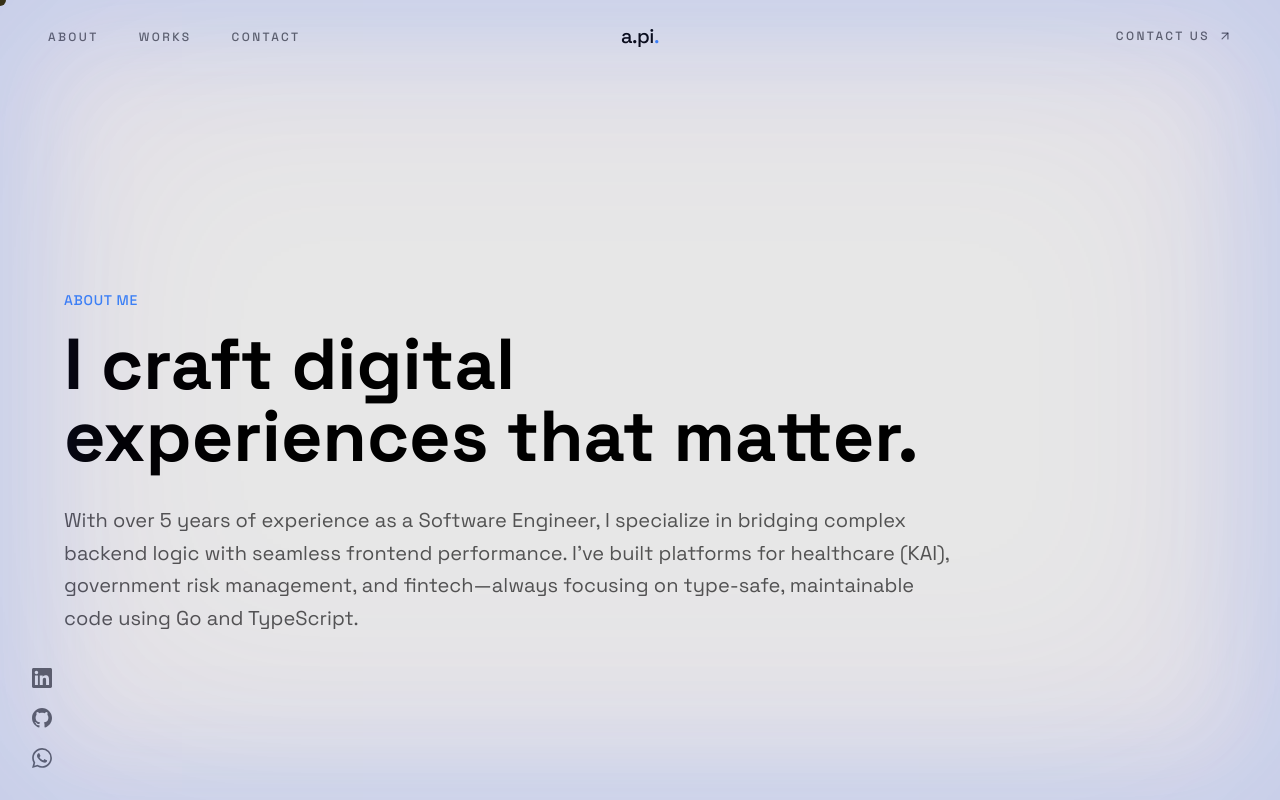
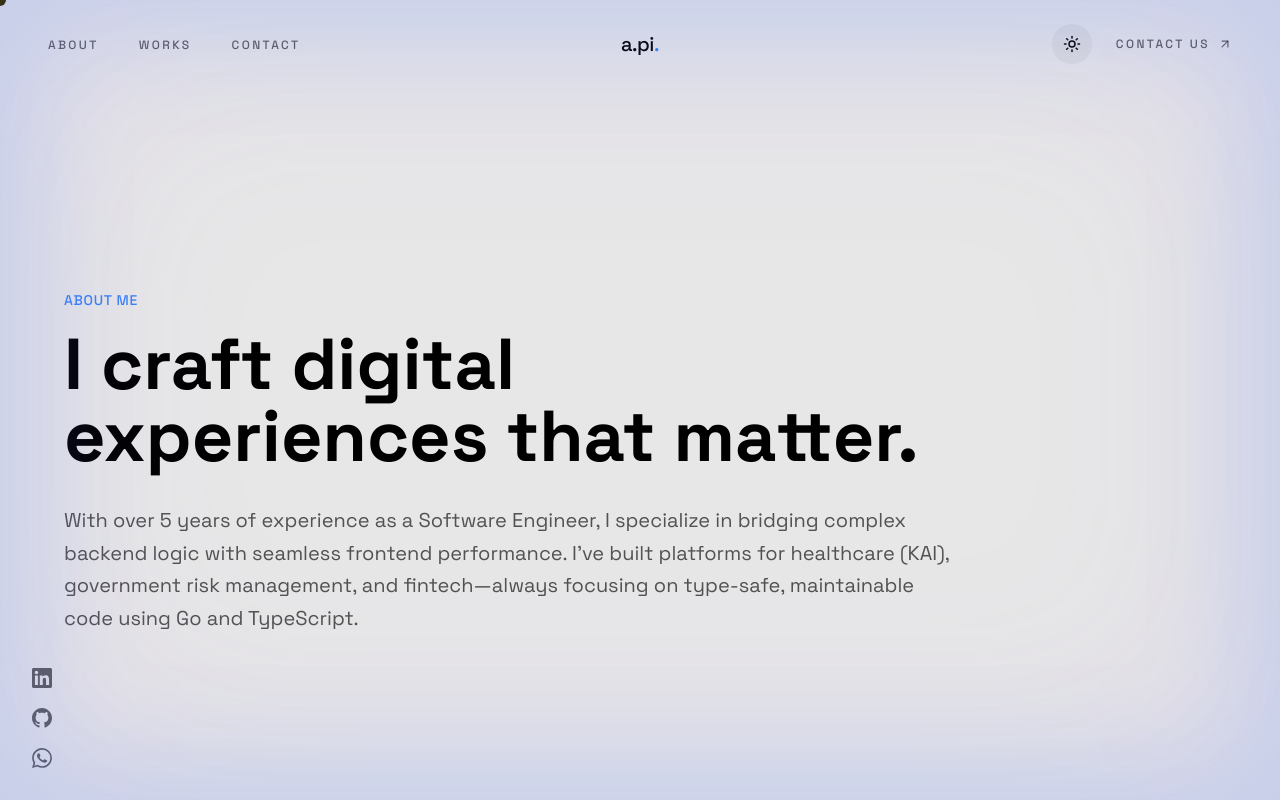
Before and after one commit to apirahman55/personal-portfolio, a Next.js app: page /about in a window 1280 px wide. Shown: the top 800 px of the page. Built offline with nearby package versions, Linux system fonts and the light colour scheme.

Commit message:
feat: Implement dark mode functionality with a new theme provider, toggle component, and dynamic styling across the application.

```diff
--- a/app/globals.css
+++ b/app/globals.css
@@ -13,6 +13,21 @@
   --border: #c4c4c4;
   --card: #f5f5f5;
   --card-hover: #ebebeb;
+}
+
+/* Dark theme */
+.dark {
+  --background: #0a0a0a;
+  --background-dark: #000000;
+  --foreground: #ffffff;
+  --foreground-light: #e5e5e5;
+  --muted: #262626;
+  --muted-foreground: #a3a3a3;
+  --accent: #3B82F6;
+  --accent-hover: #60a5fa;
+  --border: #262626;
+  --card: #171717;
+  --card-hover: #1f1f1f;
 }
 
 @theme inline {
@@ -43,6 +58,12 @@ body {
   color: var(--foreground);
   font-family: var(--font-sans), system-ui, sans-serif;
   overflow-x: hidden;
+  transition: background-color 0.5s ease, color 0.5s ease;
+}
+
+/* Smooth theme transitions for all elements */
+*, *::before, *::after {
+  transition: background-color 0.5s ease, border-color 0.5s ease, color 0.3s ease;
 }
 
 /* Selection with lime */
@@ -160,6 +181,28 @@ body {
 
 .section-dark .text-muted-foreground {
   color: #a3a3a3;
+}
+
+/* Invert section-dark in dark mode */
+.dark .section-dark {
+  background: var(--foreground-light);
+  color: var(--background);
+}
+
+.dark .section-dark .text-muted-foreground {
+  color: #525252;
+}
+
+.dark .section-dark .text-foreground-light {
+  color: #000000;
+}
+
+.dark .section-dark .text-accent {
+  color: var(--accent);
+}
+
+.dark .section-dark .bg-accent\/10 {
+  background: rgba(59, 130, 246, 0.1);
 }
 
 /* ===== PROJECT CARD HOVER (Lime text overlay) ===== */
--- a/app/layout.tsx
+++ b/app/layout.tsx
@@ -7,6 +7,7 @@ import { SmoothScroll } from "@/components/SmoothScroll";
 import { CursorProvider, ContextAwareCursor } from "@/components/ContextCursor";
 import { SocialSidebar } from "@/components/SocialSidebar";
 import { AppWrapper } from "@/components/AppWrapper";
+import { ThemeProvider } from "@/components/ThemeProvider";
 
 // Space Grotesk - similar to Cabinet Grotesk used by azizkhaldi.com
 const spaceGrotesk = Space_Grotesk({
@@ -34,11 +35,12 @@ export default function RootLayout({
   children: React.ReactNode;
 }>) {
   return (
-    <html lang="en">
+    <html lang="en" suppressHydrationWarning>
       <body
         className={`${spaceGrotesk.variable} antialiased bg-background text-foreground`}
         style={{ fontFamily: "var(--font-cabinet), system-ui, sans-serif" }}
       >
+        <ThemeProvider>
           <CursorProvider>
             <AppWrapper>
               <SmoothScroll>
@@ -54,6 +56,7 @@ export default function RootLayout({
               </SmoothScroll>
             </AppWrapper>
           </CursorProvider>
+        </ThemeProvider>
       </body>
     </html>
   );
--- /dev/null
+++ b/components/ThemeProvider.tsx
@@ -0,0 +1,60 @@
+"use client";
+
+import { createContext, useContext, useState, useEffect, ReactNode } from "react";
+
+type Theme = "light" | "dark";
+
+interface ThemeContextType {
+  theme: Theme;
+  toggleTheme: () => void;
+}
+
+const ThemeContext = createContext<ThemeContextType | undefined>(undefined);
+
+export function ThemeProvider({ children }: { children: ReactNode }) {
+  const [theme, setTheme] = useState<Theme>("light");
+  const [mounted, setMounted] = useState(false);
+
+  useEffect(() => {
+    setMounted(true);
+    // Check localStorage or system preference
+    const stored = localStorage.getItem("theme") as Theme;
+    if (stored) {
+      setTheme(stored);
+    } else if (window.matchMedia("(prefers-color-scheme: dark)").matches) {
+      setTheme("dark");
+    }
+  }, []);
+
+  useEffect(() => {
+    if (mounted) {
+      const root = document.documentElement;
+      root.classList.remove("light", "dark");
+      root.classList.add(theme);
+      localStorage.setItem("theme", theme);
+    }
+  }, [theme, mounted]);
+
+  const toggleTheme = () => {
+    setTheme((prev) => (prev === "light" ? "dark" : "light"));
+  };
+
+  // Prevent flash of wrong theme
+  if (!mounted) {
+    return null;
+  }
+
+  return (
+    <ThemeContext.Provider value={{ theme, toggleTheme }}>
+      {children}
+    </ThemeContext.Provider>
+  );
+}
+
+export function useTheme() {
+  const context = useContext(ThemeContext);
+  if (!context) {
+    throw new Error("useTheme must be used within a ThemeProvider");
+  }
+  return context;
+}
--- /dev/null
+++ b/components/ThemeToggle.tsx
@@ -0,0 +1,34 @@
+"use client";
+
+import { motion } from "framer-motion";
+import { Sun, Moon } from "lucide-react";
+import { useTheme } from "./ThemeProvider";
+
+export function ThemeToggle() {
+  const { theme, toggleTheme } = useTheme();
+
+  return (
+    <motion.button
+      onClick={toggleTheme}
+      className="relative w-10 h-10 rounded-full bg-muted/50 hover:bg-muted flex items-center justify-center transition-colors"
+      whileHover={{ scale: 1.05 }}
+      whileTap={{ scale: 0.95 }}
+      aria-label={`Switch to ${theme === "light" ? "dark" : "light"} mode`}
+    >
+      <motion.div
+        initial={false}
+        animate={{
+          rotate: theme === "dark" ? 180 : 0,
+          scale: 1,
+        }}
+        transition={{ duration: 0.3, ease: [0.16, 1, 0.3, 1] }}
+      >
+        {theme === "light" ? (
+          <Sun size={18} className="text-foreground" />
+        ) : (
+          <Moon size={18} className="text-foreground" />
+        )}
+      </motion.div>
+    </motion.button>
+  );
+}
--- a/components/layout/Header.tsx
+++ b/components/layout/Header.tsx
@@ -4,6 +4,8 @@ import { useState, useEffect } from "react";
 import Link from "next/link";
 import { motion, AnimatePresence } from "framer-motion";
 import { Plus, ArrowUpRight } from "lucide-react";
+import { ThemeToggle } from "@/components/ThemeToggle";
+import { useTheme } from "@/components/ThemeProvider";
 
 const navLinks = [
   { href: "/about", label: "About", numeral: "I" },
@@ -14,6 +16,7 @@ const navLinks = [
 export function Header() {
   const [isMenuOpen, setIsMenuOpen] = useState(false);
   const [isOverDark, setIsOverDark] = useState(false);
+  const { theme } = useTheme();
 
   // Detect when header is over dark sections
   useEffect(() => {
@@ -27,15 +30,21 @@ export function Header() {
       // Get all dark sections
       const darkSections = document.querySelectorAll('.section-dark, .bg-background-dark, [data-dark]');
 
-      let overDark = false;
+      let overDarkSection = false;
       darkSections.forEach((section) => {
         const rect = section.getBoundingClientRect();
         if (headerCenter >= rect.top && headerCenter <= rect.bottom) {
-          overDark = true;
+          overDarkSection = true;
         }
       });
 
-      setIsOverDark(overDark);
+      // In dark mode, section-dark is actually light (inverted)
+      // So we need to invert the logic
+      const needsLightText = theme === 'dark'
+        ? !overDarkSection  // In dark mode: normal sections are dark, section-dark is light
+        : overDarkSection;   // In light mode: normal sections are light, section-dark is dark
+
+      setIsOverDark(needsLightText);
     };
 
     // Check on scroll
@@ -44,11 +53,19 @@ export function Header() {
     checkBackground();
 
     return () => window.removeEventListener('scroll', checkBackground);
-  }, []);
+  }, [theme]);
+
+  // Compute actual text colors needed
+  // isOverDark = true means we need LIGHT text (we're over dark bg)
+  // isOverDark = false means we need DARK text (we're over light bg)
+  const textColor = isOverDark ? 'rgba(255,255,255,0.6)' : 'rgba(0,0,0,0.6)';
+  const textColorHover = isOverDark ? 'rgba(255,255,255,1)' : 'rgba(0,0,0,1)';
+  const textColorFull = isOverDark ? '#ffffff' : '#000000';
+  const lineColor = isOverDark ? '#ffffff' : '#000000';
 
   return (
     <>
-      <header className={`fixed top-0 left-0 right-0 z-50 px-6 py-5 md:px-12 md:py-6 transition-colors duration-300 ${isOverDark ? 'nav-inverted' : ''}`}>
+      <header className={`fixed top-0 left-0 right-0 z-50 px-6 py-5 md:px-12 md:py-6 transition-colors duration-300`}>
         <nav className="flex items-center justify-between max-w-7xl mx-auto">
           {/* LEFT - Nav Links (Desktop) */}
           <ul className="hidden md:flex items-center gap-10">
@@ -56,16 +73,16 @@ export function Header() {
               <li key={link.href}>
                 <Link
                   href={link.href}
-                  className={`group relative text-xs font-medium uppercase tracking-[0.2em] transition-colors duration-300 ${
-                    isOverDark
-                      ? 'text-foreground-light/60 hover:text-foreground-light'
-                      : 'text-foreground/60 hover:text-foreground'
-                  }`}
+                  className="group relative text-xs font-medium uppercase tracking-[0.2em] transition-colors duration-300"
+                  style={{ color: textColor }}
+                  onMouseEnter={(e) => e.currentTarget.style.color = textColorHover}
+                  onMouseLeave={(e) => e.currentTarget.style.color = textColor}
                 >
                   {link.label}
-                  <span className={`absolute -bottom-1 left-0 w-0 h-px group-hover:w-full transition-all duration-300 ${
-                    isOverDark ? 'bg-foreground-light' : 'bg-foreground'
-                  }`} />
+                  <span
+                    className="absolute -bottom-1 left-0 w-0 h-px group-hover:w-full transition-all duration-300"
+                    style={{ backgroundColor: lineColor }}
+                  />
                 </Link>
               </li>
             ))}
@@ -75,36 +92,40 @@ export function Header() {
           <div className="absolute left-1/2 -translate-x-1/2">
             <Link
               href="/"
-              className={`text-xl font-medium tracking-tight hover:opacity-70 transition-all duration-300 ${
-                isOverDark ? 'text-foreground-light' : 'text-foreground'
-              }`}
+              className="text-xl font-medium tracking-tight hover:opacity-70 transition-all duration-300"
+              style={{ color: textColorFull }}
             >
               a.pi<span className="text-accent">.</span>
             </Link>
           </div>
 
-          {/* RIGHT - Contact Us (Desktop) */}
+          {/* RIGHT - Theme Toggle + Contact Us (Desktop) */}
+          <div className="hidden md:flex items-center gap-6">
+            <ThemeToggle />
             <Link
               href="#contact"
-            className={`hidden md:inline-flex items-center gap-2 text-xs font-medium uppercase tracking-[0.2em] transition-colors duration-300 group ${
-              isOverDark
-                ? 'text-foreground-light/60 hover:text-foreground-light'
-                : 'text-foreground/60 hover:text-foreground'
-            }`}
+              className="inline-flex items-center gap-2 text-xs font-medium uppercase tracking-[0.2em] transition-colors duration-300 group"
+              style={{ color: textColor }}
+              onMouseEnter={(e) => e.currentTarget.style.color = textColorHover}
+              onMouseLeave={(e) => e.currentTarget.style.color = textColor}
             >
               Contact Us
               <ArrowUpRight size={14} className="group-hover:translate-x-0.5 group-hover:-translate-y-0.5 transition-transform" />
             </Link>
+          </div>
 
-          {/* Mobile Menu Button - Burger */}
+          {/* Mobile Menu Button - Burger + Theme Toggle */}
+          <div className="md:hidden flex items-center gap-4">
+            <ThemeToggle />
             <button
               onClick={() => setIsMenuOpen(true)}
-            className="md:hidden flex flex-col gap-1.5 p-2"
+              className="flex flex-col gap-1.5 p-2"
               aria-label="Open menu"
             >
-            <span className={`w-6 h-px transition-colors duration-300 ${isOverDark ? 'bg-foreground-light' : 'bg-foreground'}`} />
-            <span className={`w-6 h-px transition-colors duration-300 ${isOverDark ? 'bg-foreground-light' : 'bg-foreground'}`} />
+              <span className="w-6 h-px transition-colors duration-300" style={{ backgroundColor: lineColor }} />
+              <span className="w-6 h-px transition-colors duration-300" style={{ backgroundColor: lineColor }} />
             </button>
+          </div>
         </nav>
       </header>
 
```
Lines whose indentation alone changed are shown as unchanged.
